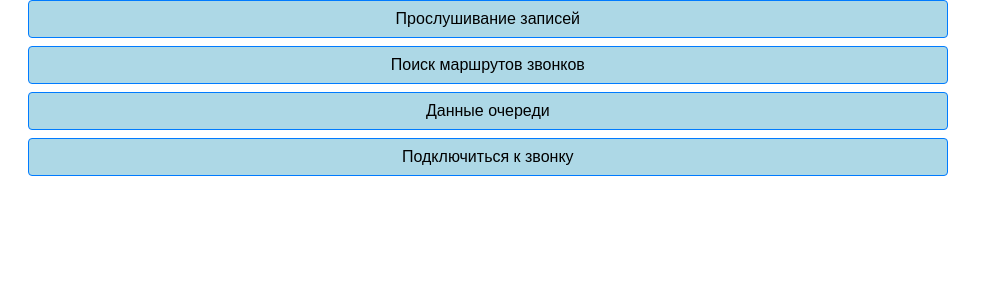
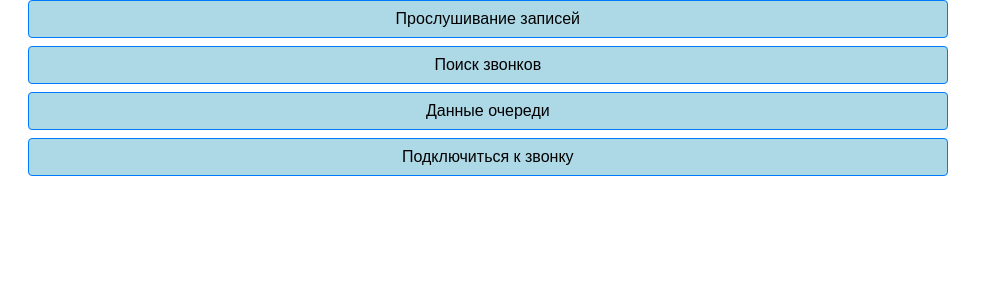
Before and after one commit to BoB1Edition/lk, a Django app: page / in a window 1280 px wide. Shown: the part 111-411 px from the top of the page, without its empty margins (0-983 px from the left). Run offline with Django 3.2, Linux system fonts and the light colour scheme; the visitor is signed in with stand-in values (Sample User, id 1); parts of the project's set-up code (start-up, migrations or seed data) failed here and were passed over; some libraries are stand-ins or nearby versions.

Commit message:
убрано слово "маршрутов"

```diff
--- a/lkview/templates/lkview/main.html
+++ b/lkview/templates/lkview/main.html
@@ -6,7 +6,7 @@
     <div class="row">
     <div class="col-md-10 center">
       <a class="btn btn-block btn-primary" href="ring/">Прослушивание записей</a>
-      <a class="btn btn-block btn-primary" href="search/">Поиск маршрутов звонков</a>
+      <a class="btn btn-block btn-primary" href="search/">Поиск звонков</a>
       <a class="btn btn-block btn-primary" href="checkquery/">Данные очереди</a>
       <a class="btn btn-block btn-primary" href="blackaster/">Подключиться к звонку</a>
       {% if is_vpn %}
```
